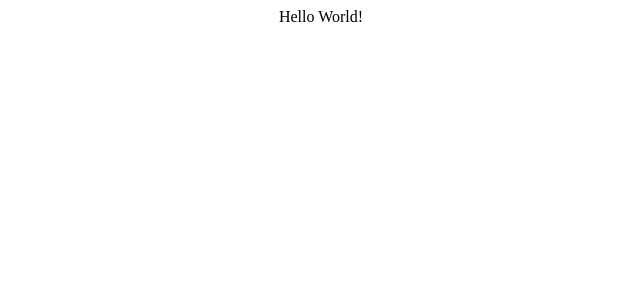
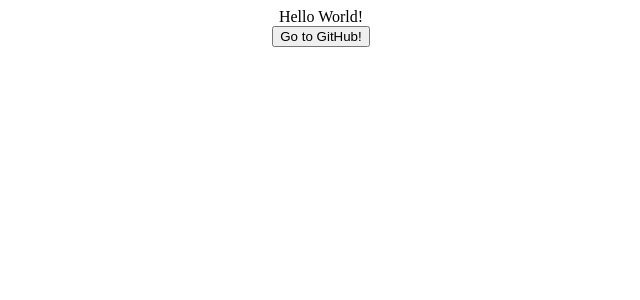
Before and after one commit to HackRU/Reactment, a React (Create React App) app in the folder challenge/: page / in a window 1280 px wide. Shown: the top 300 px of the page, without its empty margins (319-959 px from the left). Built offline with nearby package versions, Linux system fonts and the light colour scheme.

Commit message:
Add a button that redirects user to HackRU's Github

```diff
--- a/challenge/src/App.jsx
+++ b/challenge/src/App.jsx
@@ -11,6 +11,9 @@ class App extends Component {
         return (
             <div style={{ width: "100%", height: "100%", textAlign: "center" }}>
                 {strings.greeting}
+            <form action="https://github.com/HackRU">
+                <input type="submit" value="Go to GitHub!" />
+            </form>
             </div>
         );
     }
```
Also changed, not shown: 1 other file (tests, documents, lock files or other folders).
